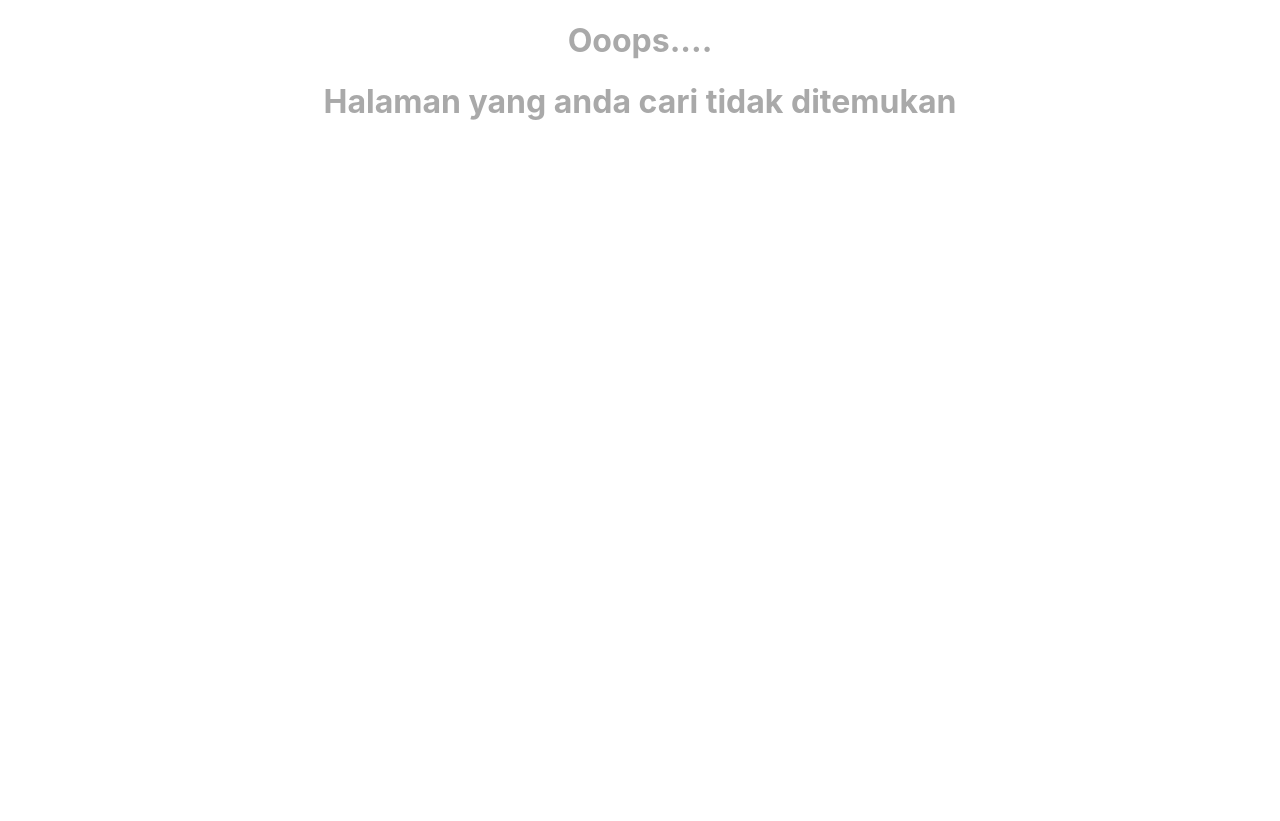
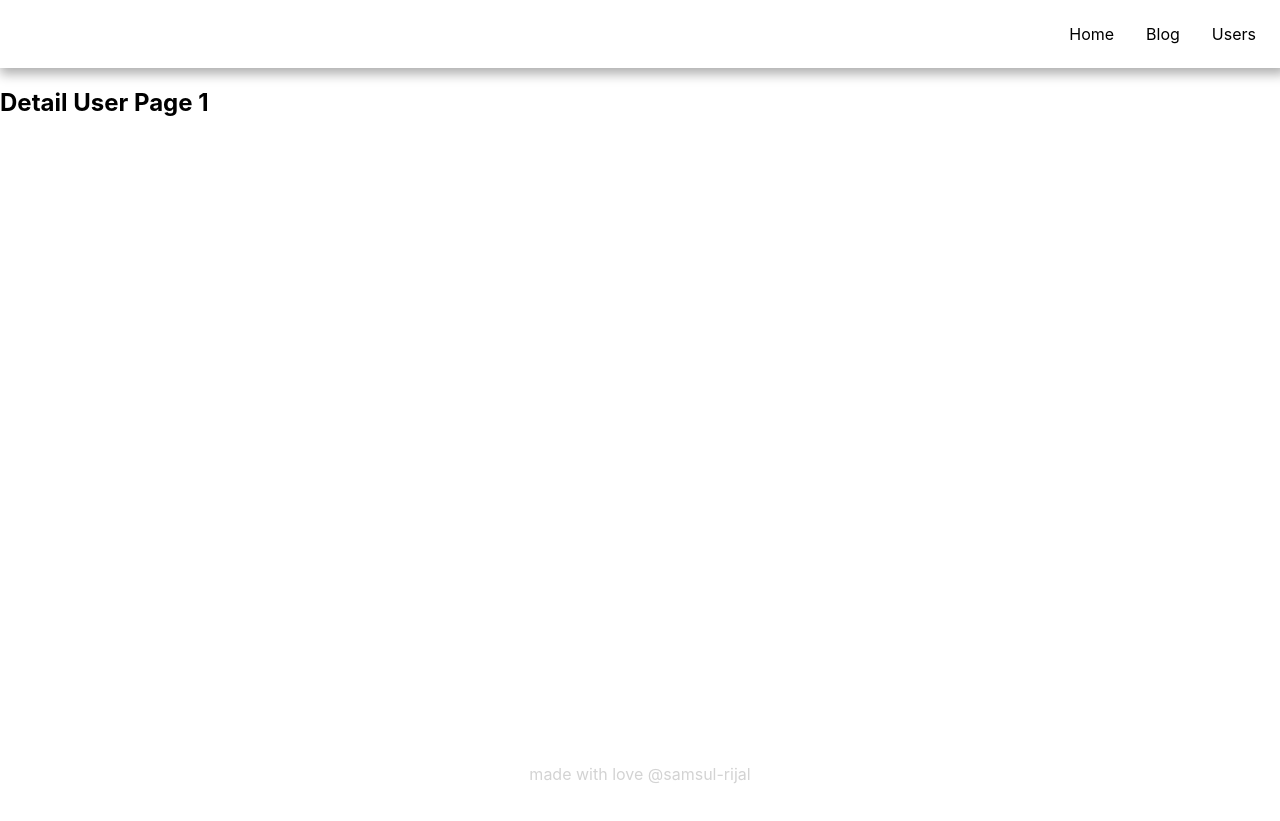
Before and after one commit to samsul-rijal/fundamental-nextjs, a Next.js app: page /users/1 in a window 1280 px wide. Before the commit this address had no page. After the commit the page ends 800 px from the top, so only its background shows below. Built offline with nearby package versions, Linux system fonts and the light colour scheme.

Commit message:
dynamic routes

```diff
--- a/pages/users/detail.tsx
+++ b/pages/users/[id].tsx
@@ -1,9 +1,12 @@
+import { useRouter } from "next/router";
 import Layout from "../../components/Layout";
 
 export default function UserDetail() {
+  const router = useRouter()
+  const {id} = router.query
   return (
     <Layout pageTitle="Detail User">
-      <h2>Detail User Page</h2>
+      <h2>Detail User Page {id}</h2>
     </Layout>
   )
 }
```
